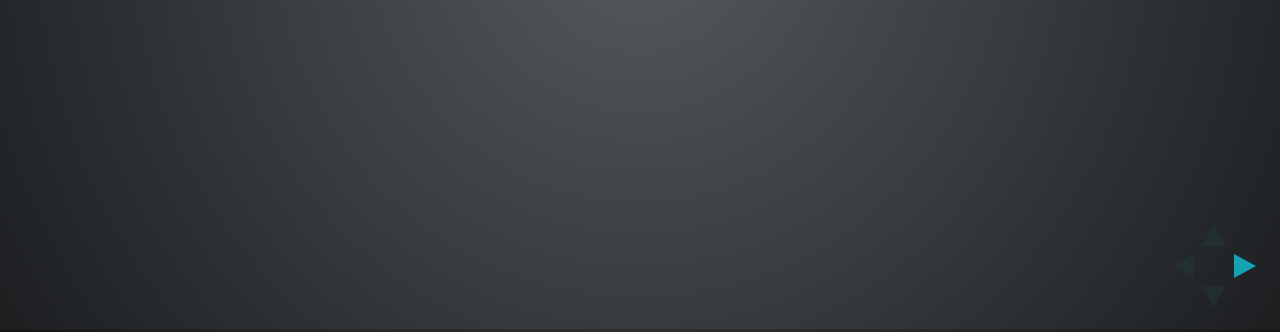
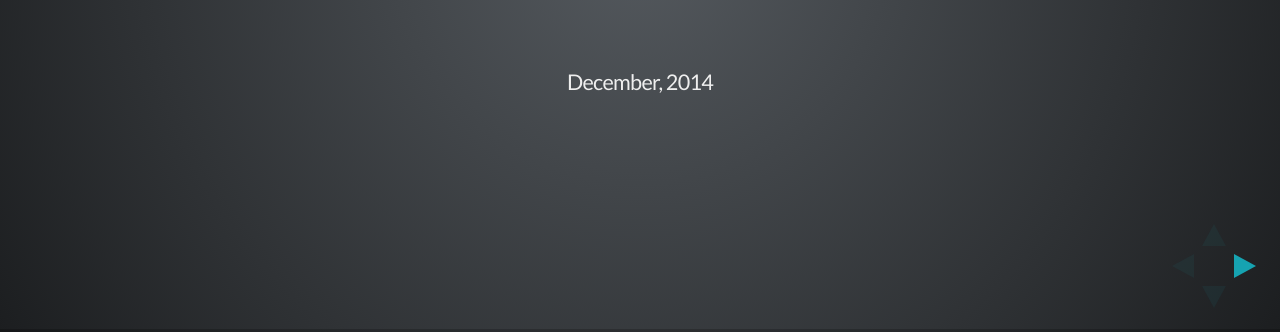
Before and after one commit to seungjin/Software-Development-in-Digital-Nomading-Era-2014, a website: page index.html in a window 1280 px wide. Shown: the part 468-800 px from the top of the page. Drawn offline with Linux system fonts and the light colour scheme.

Commit message:
date(December, 2014) added

```diff
--- a/index.html
+++ b/index.html
@@ -38,6 +38,8 @@
 					<p>
 						<small>Presented by <a href="http://fancy.com/seungjinkim">Seung-jin Kim</a> / <a href="http://twitter.com/seungjin">@seungjin</a></small>
 					</p>
+          <br/><br/><br/>
+          <small>December, 2014</small>
 				</section>
 
 				<section>
```
